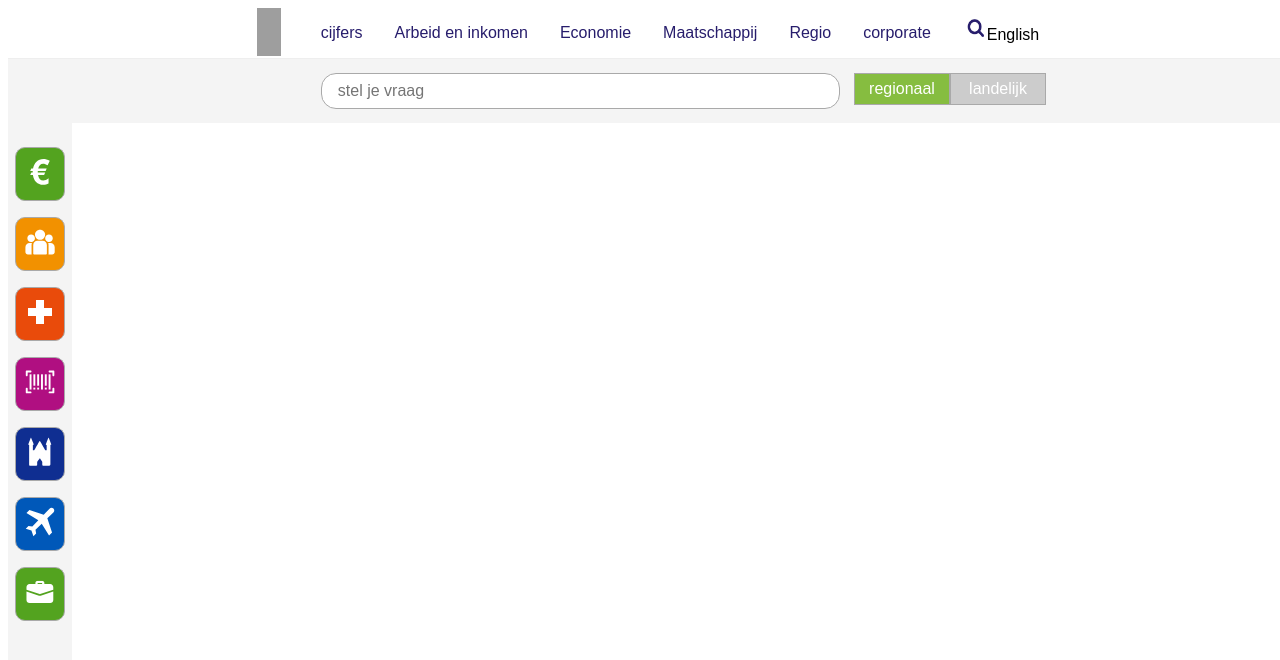
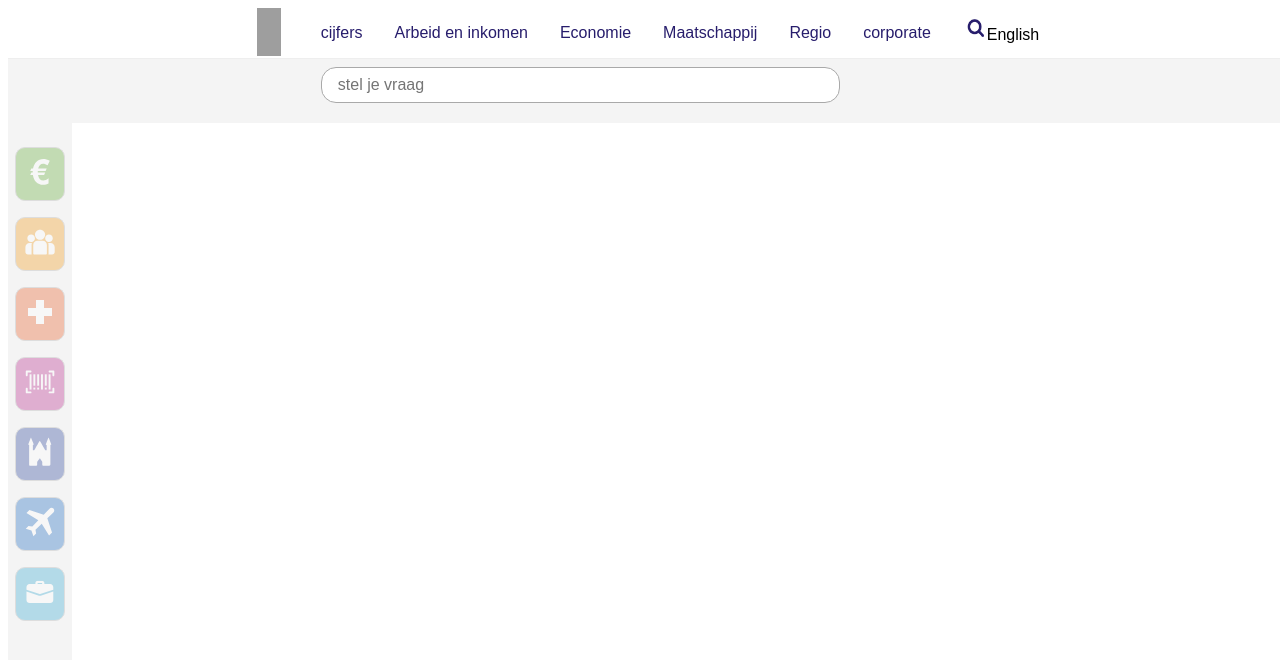
Before and after one commit to SharonV33/capturingCorona, a Vue app: page / in a window 1280 px wide. Shown: the top 660 px of the page. Built offline with nearby package versions, Linux system fonts and the light colour scheme; grey boxes are pictures that could not be loaded.

Commit message:
work on  categories add hover on categories

```diff
--- a/src/App.vue
+++ b/src/App.vue
@@ -30,10 +30,6 @@
     <section id="search">
       <form>
         <input type="text" placeholder="stel je vraag">
-        <fieldset>
-          <button>regionaal</button>
-          <button>landelijk</button>
-        </fieldset>
       </form>
     </section>
     <section id="category">
@@ -125,6 +121,7 @@ h3 {
   height: 4rem;
   background-color: #F4F4F4;
 }
+
 #search form {
   display: grid;
   grid-template-columns: 65% 35%;
@@ -142,22 +139,6 @@ h3 {
   padding-left: 1rem;
 }
 
-#search form fieldset {
-  border: none;
-}
-
-#search form fieldset button {
-  height: 2rem;
-  width: 6rem;
-  background-color: #CCCCCC;
-  color: #ffffff;
-  border: 1px solid darkgray;
-}
-
-#search form fieldset :first-child {
-  background-color: #86BD40;
-}
-
 #category {
   background-color: #F4F4F4;
   display: flex;
@@ -168,10 +149,14 @@ h3 {
   padding-top: 1rem;
 }
 #category div {
+  opacity: 30%;
   border: 1px solid darkgray;
   border-radius: 10px;
   padding: 0.5rem;
   margin: 0.5rem 0;
+}
+#category div:hover {
+  opacity: 100%;
 }
 
 #category div img {
@@ -203,7 +188,7 @@ h3 {
 }
 
 #category #work {
-  background-color: #53A31F;
+  background-color: #21A1CD;
 }
 /*h3 titles #c90c0f*/
 /*economy accent #53A31F*/
```
